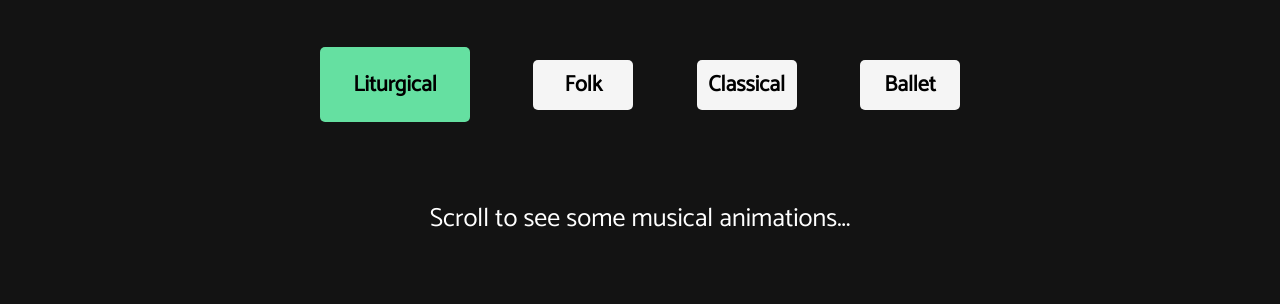
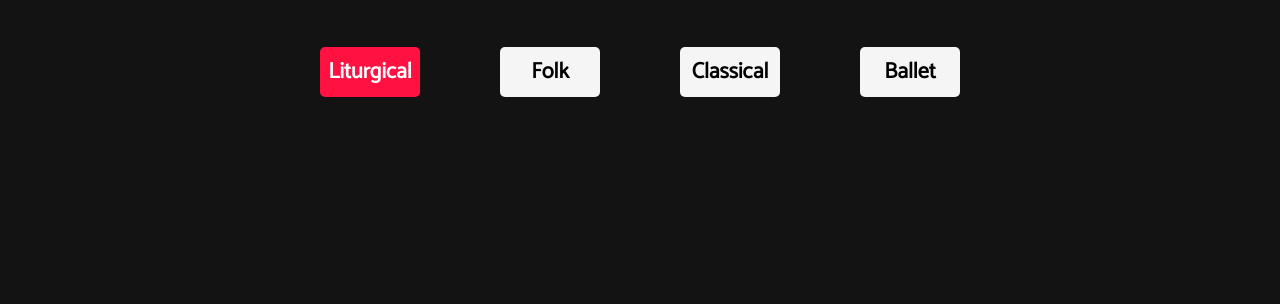
Before and after one commit to armenphelps204/armenphelps204.github.io, a plain HTML site: page index.html in a window 1280 px wide. In both pictures the pointer is over the element "Liturgical". Shown: the part 496-800 px from the top of the page. Drawn offline with Linux system fonts and the light colour scheme; a web font is replaced by a local one.

Commit message:
removed ball animation and changed button hover effect

```diff
--- a/assets/styles/style.css
+++ b/assets/styles/style.css
@@ -1,5 +1,5 @@
 
-/* Fonts */
+/* FONTS */
 
 /*
 font-family: 'Rock Salt', cursive;
@@ -8,7 +8,7 @@ font-family: 'Sansita', sans-serif;
 */
 
 
-/* General and Landing Page */
+/* GENERAL STYLES AND LANDING PAGE */
 
 body {
 	background: #131313; /*used to be black*/
@@ -169,7 +169,7 @@ body {
 
 
 
-/* Genre Pages */
+/* GENRE PAGES */
 
 .heading {
 	position: relative;
@@ -260,7 +260,7 @@ body {
 
 
 
-/* About Me Page */
+/* ABOUT ME PAGE */
 
 #about .text {
 	display: none;
@@ -277,8 +277,10 @@ body {
 
 
 
-/* Animations */
+/* ANIMATIONS */
 
+/* Older Version button animation */
+/*
 .animated {
 	transition: width 1.5s, height 1.5s, background 1.5s;
 }
@@ -286,9 +288,28 @@ body {
 .animated:hover {
 	width: 150px;
 	height: 75px;
-	background: #65e0a1; /*green*/
+	background: #65e0a1;
+}
+*/
+
+/* Current Version button animation */
+.animated {
+	transition: background 0.5s;
 }
 
+.animated a {
+	transition: color 0.5s;
+}
+
+.animated:hover {
+	background: #ff1241;
+}
+
+.animated a:hover {
+	color: white;
+}
+
+/* Bouncing Ball Animation styles */
 #message-1 {
 	position: relative;
 	width: 85%;
--- a/index.html
+++ b/index.html
@@ -37,7 +37,13 @@
 		<div class="button animated"><a href="ballet.html">Ballet</a></div>
 	</div>
 
-	<div id="message-1">
+
+
+
+
+	<!-- This is a bouncing ball animation meant to show 2 on 3 and 3 on 4 rhythms but doesn't really fit the theme of the rest of the website -->
+
+	<!-- <div id="message-1">
 		<p>Scroll to see some musical animations...</p>
 	</div>
 
@@ -68,7 +74,7 @@
 				</div>
 			</div>
 		</div>
-	</div>
+	</div> -->
 
 </body>
 </html>
```
Also changed, not shown: 11 other files.
